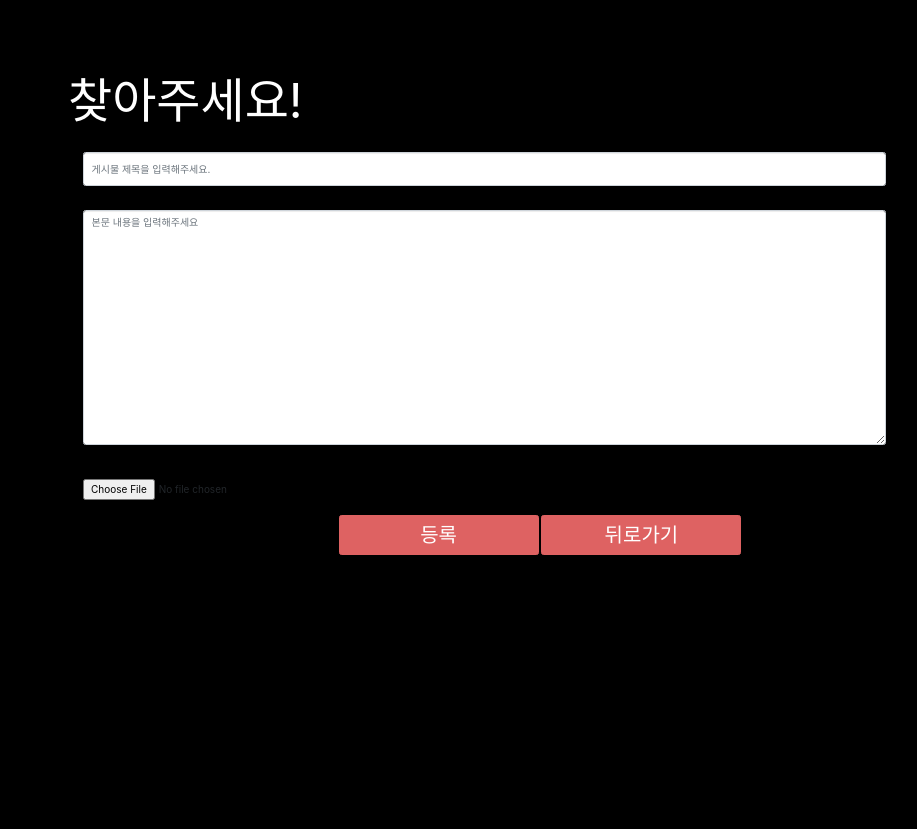
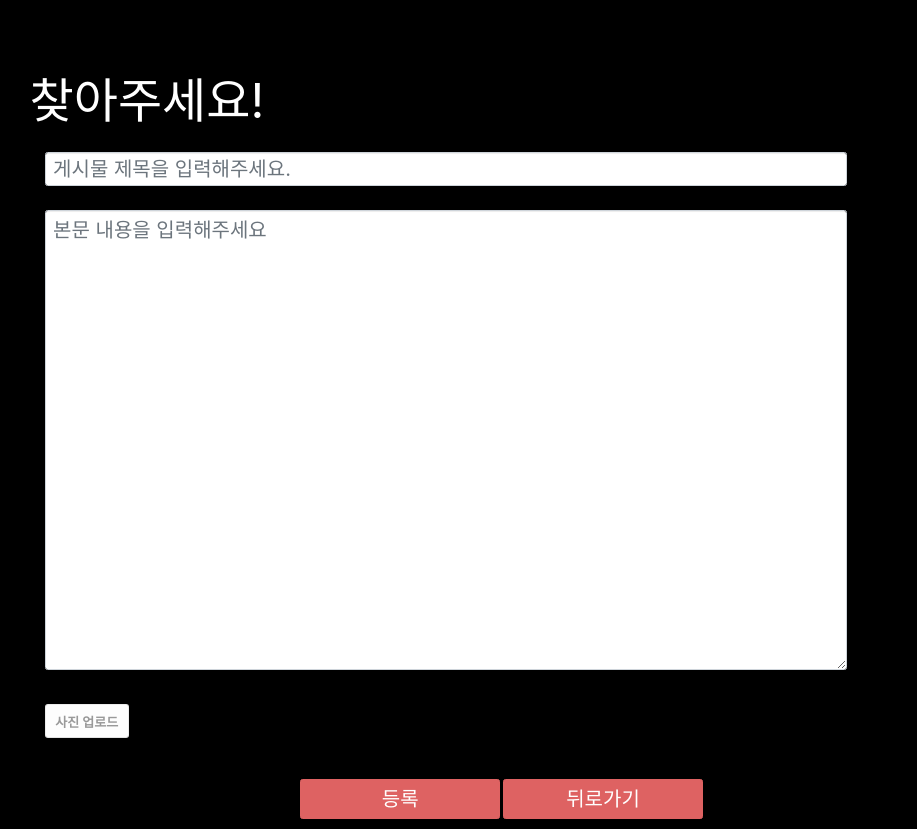
Before and after one commit to kimhagyeong/KOREATECH-FESTIVAL, a Django app: page /board/new/ in a window 1280 px wide. Shown: the whole page, without its empty margins (164-1081 px from the left). Before the commit the page ends 555 px from the top, so only its background shows below. Run offline with Django 3.2, Linux system fonts and the light colour scheme; some libraries are stand-ins or nearby versions; some web fonts are replaced.

Commit message:
board new.html 디자인

```diff
--- a/board_write/templates/new.html
+++ b/board_write/templates/new.html
@@ -1,5 +1,6 @@
-<!DOCTYPE html>
+
 {% load static %}
+
 <html>
 <head>
 
@@ -11,7 +12,7 @@
   <!-- 이건 검색엔진에서 content 내용으로 검색했을 때 연관되어 뜰 수 있도록 하는 정보-->
   <meta name="author" content="">
 
-  <title>GASILI</title>
+  <title>KOREATECH FESTIVAL</title>
 
   <!-- bootstrap css, js link-->
   <link rel="stylesheet" href="https://stackpath.bootstrapcdn.com/bootstrap/4.3.1/css/bootstrap.min.css" integrity="sha384-ggOyR0iXCbMQv3Xipma34MD+dH/1fQ784/j6cY/iJTQUOhcWr7x9JvoRxT2MZw1T" crossorigin="anonymous">
@@ -41,33 +42,34 @@
 </head>
 
 <body style="background-color: black">
-<div class = "menu" style="width: 80%; margin-left: 15%;">
+<div class = "menu" style="width: 80%; margin-left: 12%;">
     <form method="POST" action="{% url 'createPost'%}" enctype="multipart/form-data" name = "form1">
         {% csrf_token %}
         <div class="mb-3" style=" margin-left:55px;">
             <div class="row" style="height:50px;"></div>
             <br>
             <div class="form-group row">
-            <font size="12em" color="white">찾아주세요!</font>
+            <font size="7em" color="white">찾아주세요!</font>
             </div>
             <div class="form-group row">
                 <div class="col-10 col-form-label" >
-                    <input type="text" class="form-control" name="title" placeholder="게시물 제목을 입력해주세요."><br>
+                    <input type="text" class="form-control" name="title" placeholder="게시물 제목을 입력해주세요." style="font-size: 2em;"><br>
                 </div>
 
                 <div class="col-10 col-form-label">
-                    <textarea class="form-control"  rows="15" name="body" placeholder="본문 내용을 입력해주세요"></textarea>
+                    <textarea class="form-control"  rows="15" name="body" placeholder="본문 내용을 입력해주세요" style="font-size: 2em;"></textarea>
                 </div>
             </div>
             <br>
 
             <div class="form-group row">
             <div class="col-10 col-form-label">
-                    <div class="area-file">
-                            <div name="filediv">
-                            <input type="file" name="file" id="file"/>
-                            </div>
-                        </div>
+                <div name="filediv">
+                    <label for="file" style="display: inline-block; padding: .5em .75em; color: #999; font-size: 1.3em; line-height: normal; vertical-align: middle; background-color: #fdfdfd; cursor: pointer; border: 1px solid #ebebeb; border-bottom-color: #e2e2e2; border-radius: .25em;">사진 업로드</label>
+                    <input type="file" name="file" id="file" style="visibility: hidden"/>
+
+                </div>
+
                 </div>
 
             </div>
```
